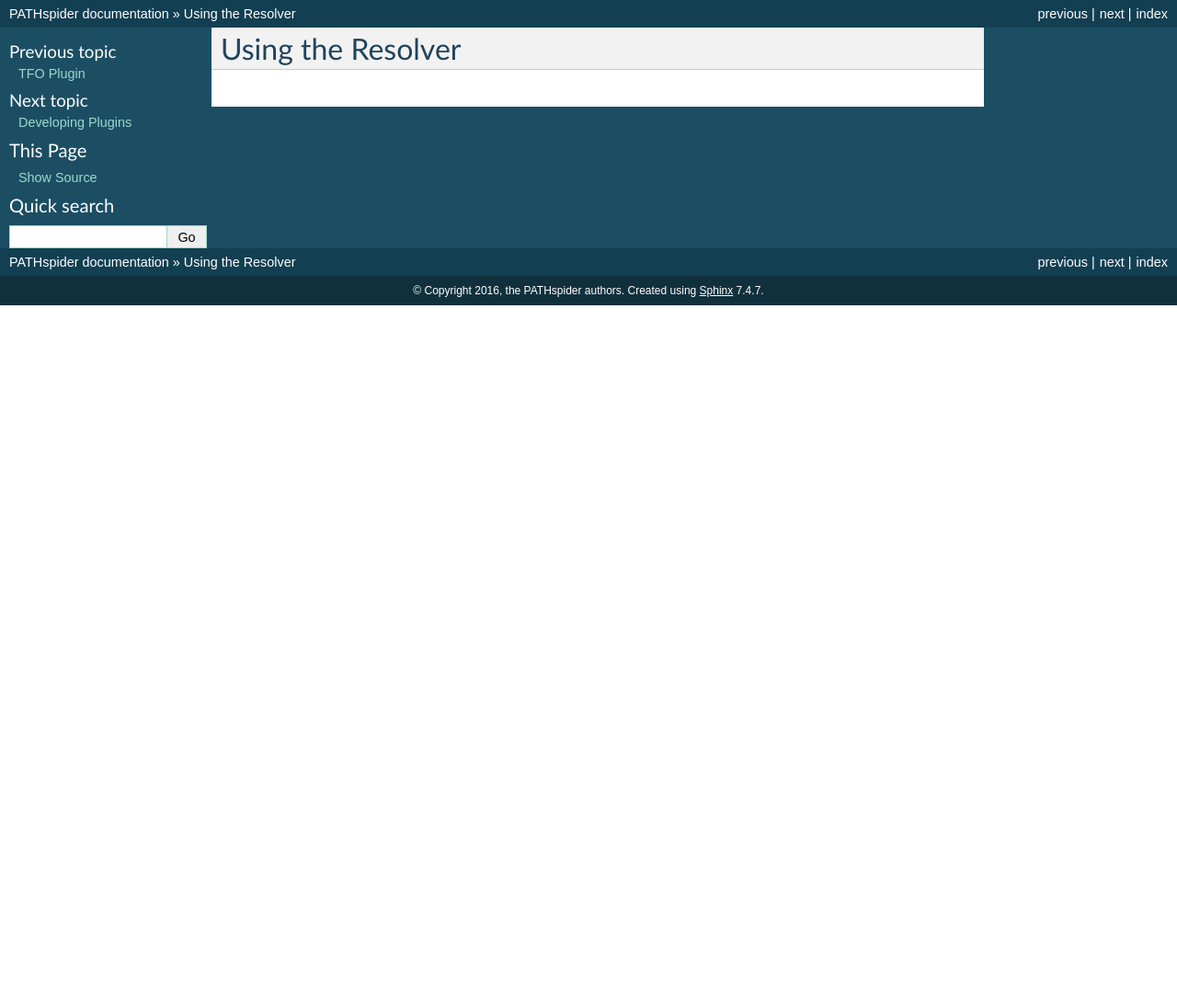
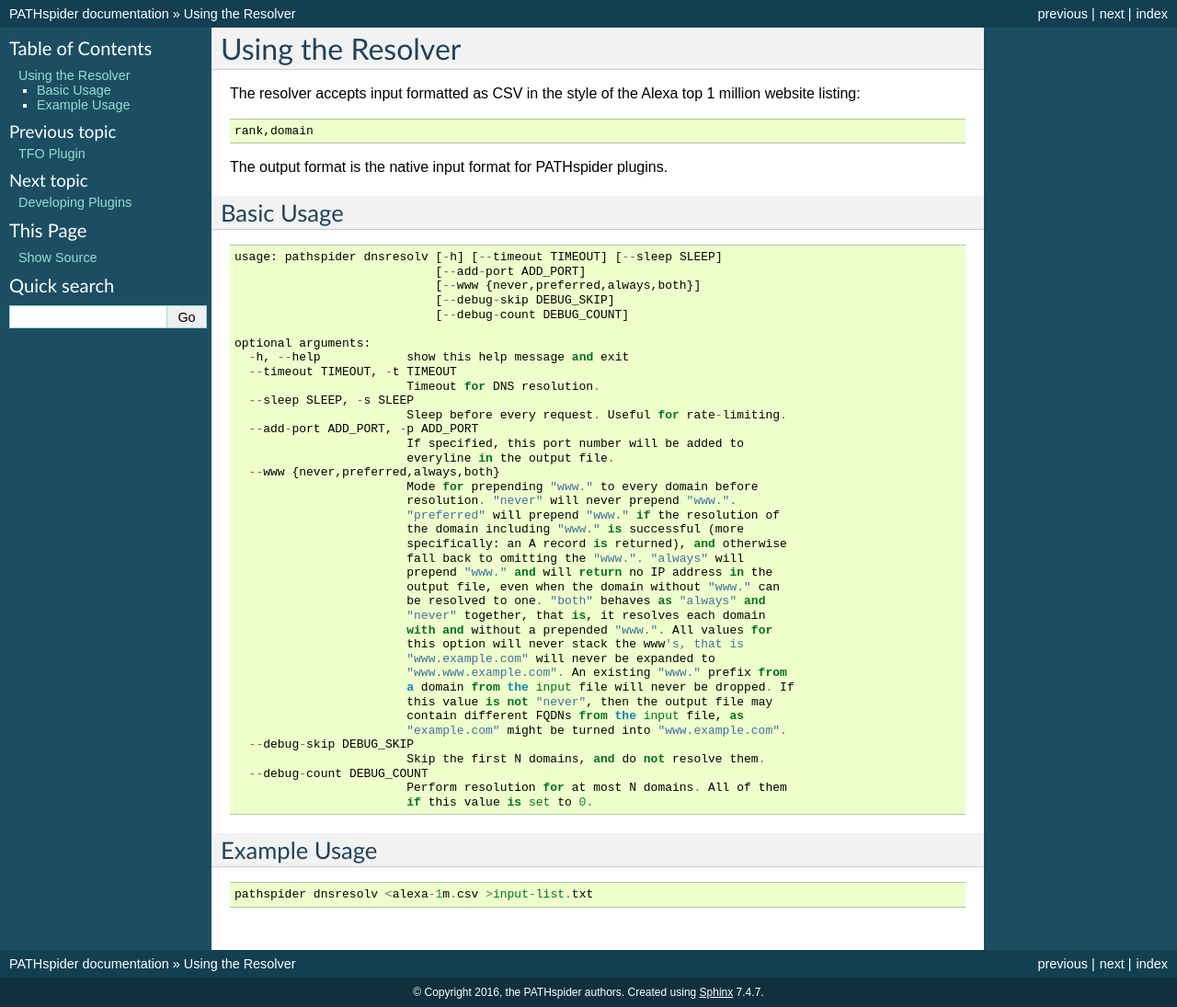
Before and after one commit to mami-project/pathspider, a Sphinx documentation site: the page built from doc/resolver.rst, in a window 1280 px wide. Shown: the whole page at 92% size. Built offline with Sphinx 7.4.7, drawn with Linux system fonts in a browser that asks for light colours; before the commit the page ends 900 px from its top, so only the background shows below that.

Commit message:
First pass at resolver usage

```diff
--- a/doc/resolver.rst
+++ b/doc/resolver.rst
@@ -1,2 +1,62 @@
 Using the Resolver
 ==================
+
+The resolver accepts input formatted as CSV in the style of the Alexa top 1 million website listing:
+
+::
+
+ rank,domain
+
+The output format is the native input format for PATHspider plugins.
+
+Basic Usage
+-----------
+
+::
+
+ usage: pathspider dnsresolv [-h] [--timeout TIMEOUT] [--sleep SLEEP]
+                             [--add-port ADD_PORT]
+                             [--www {never,preferred,always,both}]
+                             [--debug-skip DEBUG_SKIP]
+                             [--debug-count DEBUG_COUNT]
+
+ optional arguments:
+   -h, --help            show this help message and exit
+   --timeout TIMEOUT, -t TIMEOUT
+                         Timeout for DNS resolution.
+   --sleep SLEEP, -s SLEEP
+                         Sleep before every request. Useful for rate-limiting.
+   --add-port ADD_PORT, -p ADD_PORT
+                         If specified, this port number will be added to
+                         everyline in the output file.
+   --www {never,preferred,always,both}
+                         Mode for prepending "www." to every domain before
+                         resolution. "never" will never prepend "www.".
+                         "preferred" will prepend "www." if the resolution of
+                         the domain including "www." is successful (more
+                         specifically: an A record is returned), and otherwise
+                         fall back to omitting the "www.". "always" will
+                         prepend "www." and will return no IP address in the
+                         output file, even when the domain without "www." can
+                         be resolved to one. "both" behaves as "always" and
+                         "never" together, that is, it resolves each domain
+                         with and without a prepended "www.". All values for
+                         this option will never stack the www's, that is
+                         "www.example.com" will never be expanded to
+                         "www.www.example.com". An existing "www." prefix from
+                         a domain from the input file will never be dropped. If
+                         this value is not "never", then the output file may
+                         contain different FQDNs from the input file, as
+                         "example.com" might be turned into "www.example.com".
+   --debug-skip DEBUG_SKIP
+                         Skip the first N domains, and do not resolve them.
+   --debug-count DEBUG_COUNT
+                         Perform resolution for at most N domains. All of them
+                         if this value is set to 0.
+
+Example Usage
+-------------
+
+::
+
+ pathspider dnsresolv <alexa-1m.csv >input-list.txt
```
